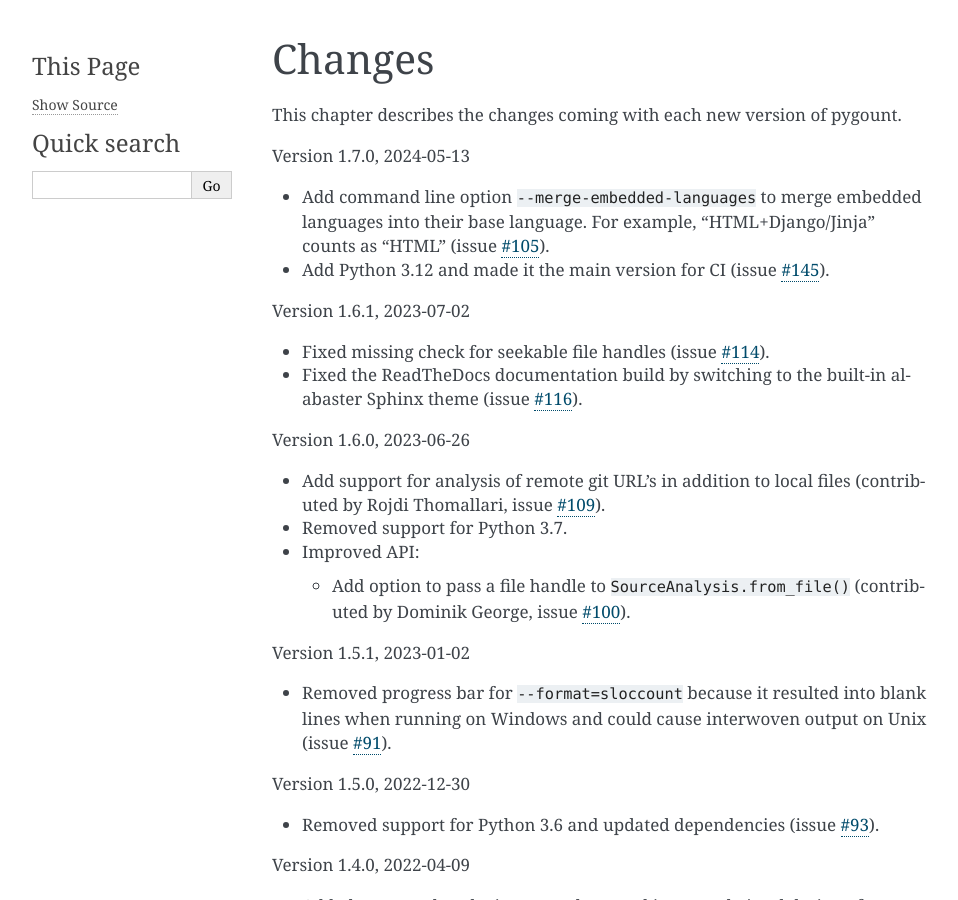
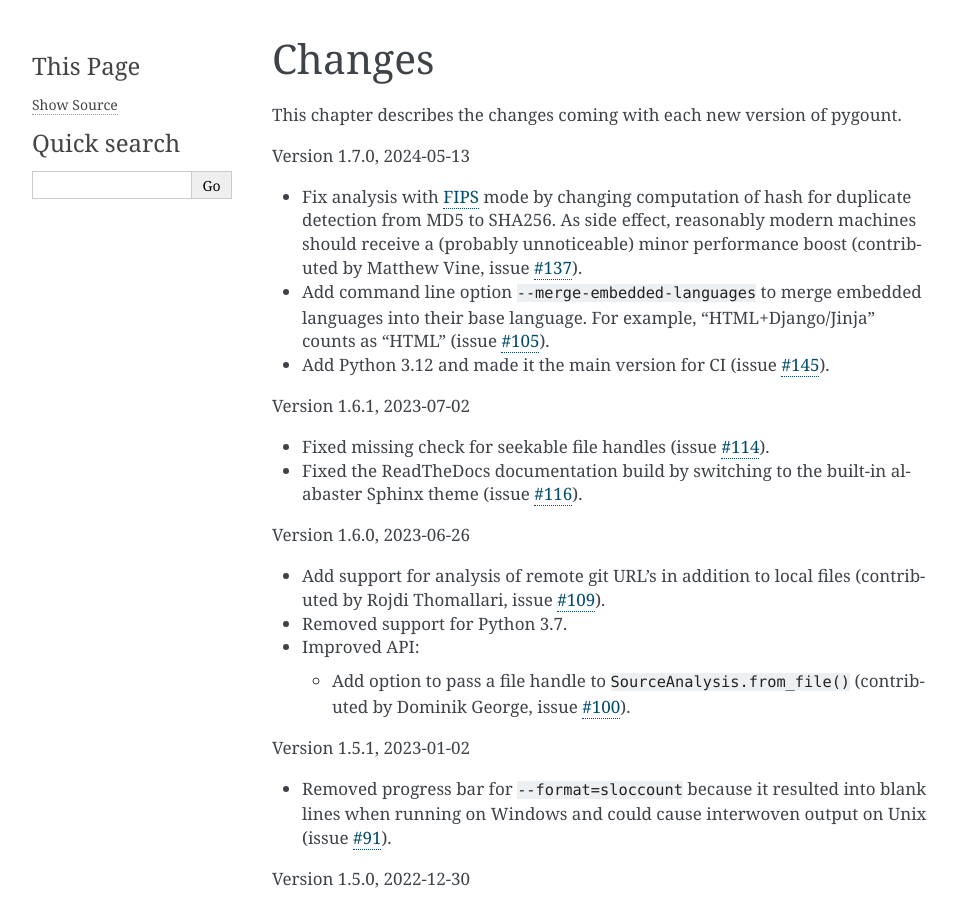
Before and after one commit to roskakori/pygount, a Sphinx documentation site: the page built from docs/changes.rst, in a window 1280 px wide and 900 px high. Shown: the whole window, without its empty margins (148-1106 px from the left). Built offline with Sphinx 7.4.7, drawn with Linux system fonts in a browser that asks for light colours.

Commit message:
#137 Add missing change description

```diff
--- a/docs/changes.rst
+++ b/docs/changes.rst
@@ -7,6 +7,12 @@
 
 Version 1.7.0, 2024-05-13
 
+* Fix analysis with
+  `FIPS <https://en.wikipedia.org/wiki/Federal_Information_Processing_Standards>`_
+  mode by changing computation of hash for duplicate detection from MD5 to
+  SHA256. As side effect, reasonably modern machines should receive a
+  (probably unnoticeable) minor performance boost (contributed by Matthew
+  Vine, issue `#137 <https://github.com/roskakori/pygount/issues/137>`_).
 * Add command line option ``--merge-embedded-languages`` to merge embedded
   languages into their base language. For example, "HTML+Django/Jinja" counts
   as "HTML" (issue `#105 <https://github.com/roskakori/pygount/issues/105>`_).
```
